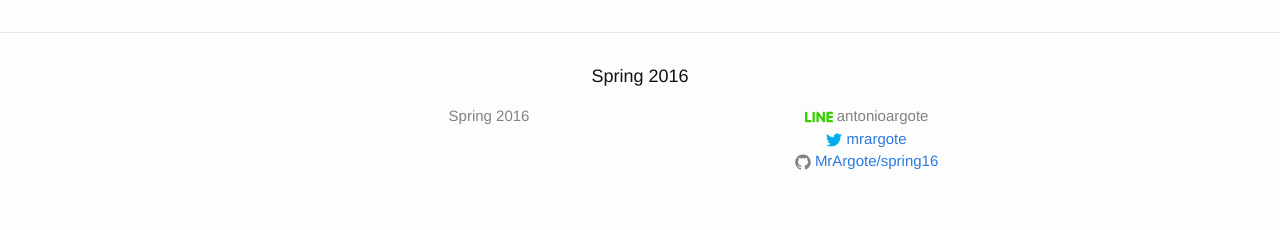
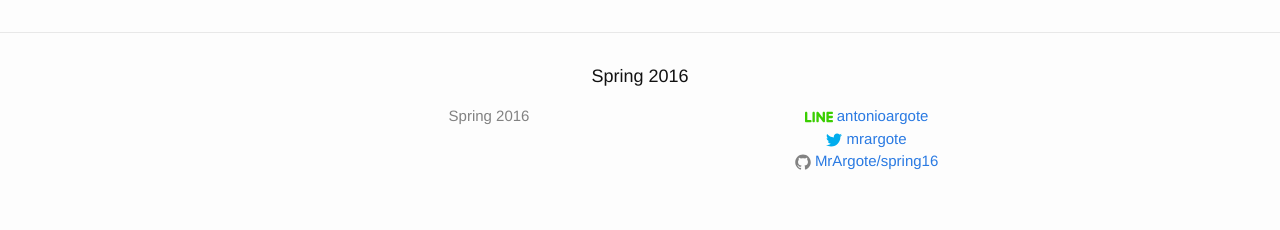
Before and after one commit to MrArgote/spring16, a Jekyll site: the page built from three.html, in a window 1280 px wide. Shown: the part 2277-2507 px from the top of the page. Built offline with Jekyll 4.4.1, drawn with Linux system fonts in a browser that asks for light colours.

Commit message:
added a link to Line user id

```diff
--- a/_config.yml
+++ b/_config.yml
@@ -43,4 +43,6 @@ defaults:
 markdown: kramdown
 twitter_username: "mrargote"
 github_repo: "MrArgote/spring16"
+
 LINE_ID: "antonioargote"
+LINE_ID_link: "http://line.me/R/ti/g/MxfNWfgT2q"
--- a/_includes/footer.html
+++ b/_includes/footer.html
@@ -16,7 +16,7 @@
 
           {% if site.LINE_ID %}
           <li>
-            {% include icon-line.html username=site.LINE_ID %}
+            {% include icon-line.html username=site.LINE_ID link_to_line_id=site.LINE_ID_link %}
           </li>
           {% endif %}
           {% if site.twitter_username %}
--- a/_includes/icon-line.html
+++ b/_includes/icon-line.html
@@ -1 +1 @@
-<span class="icon icon--line">{% include icon-line.svg %}</span> <span class="username">{{ include.username }}</span>
+<a href="{{ include.link_to_line_id }}"><span class="icon icon--line">{% include icon-line.svg %}</span> <span class="username">{{ include.username }}</span></a>
```
